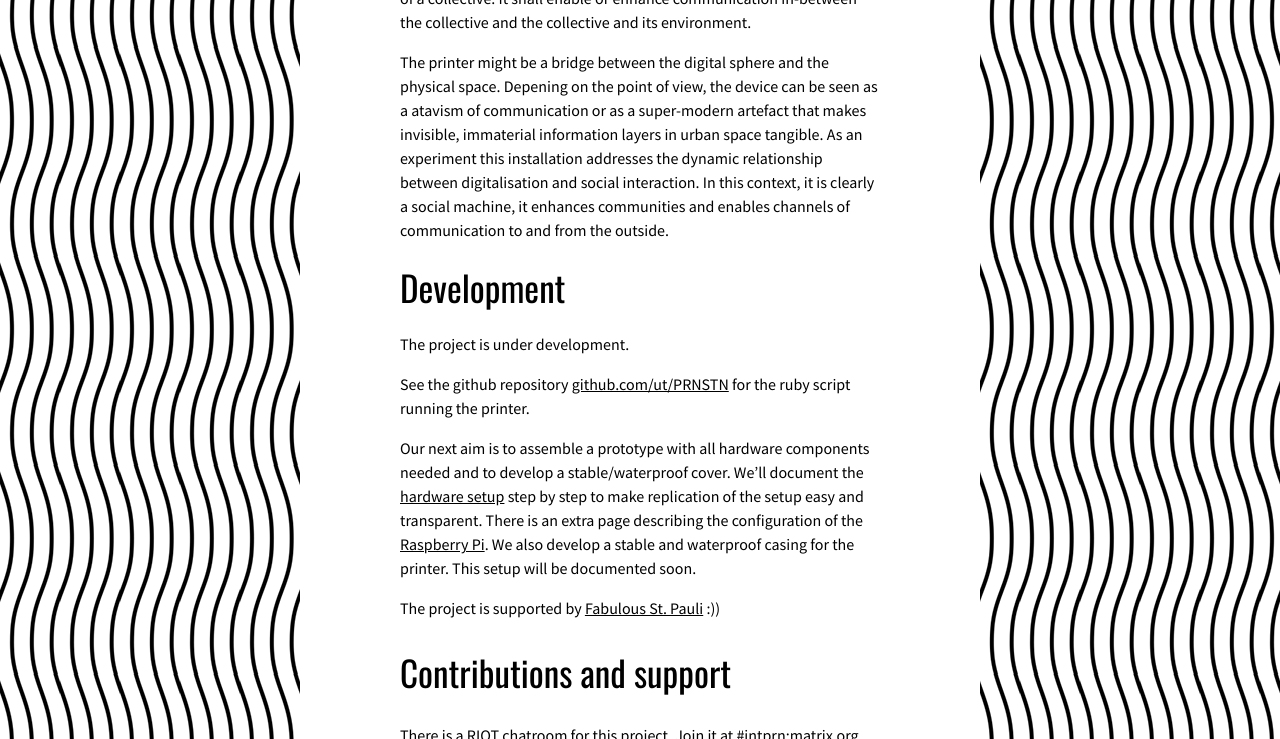
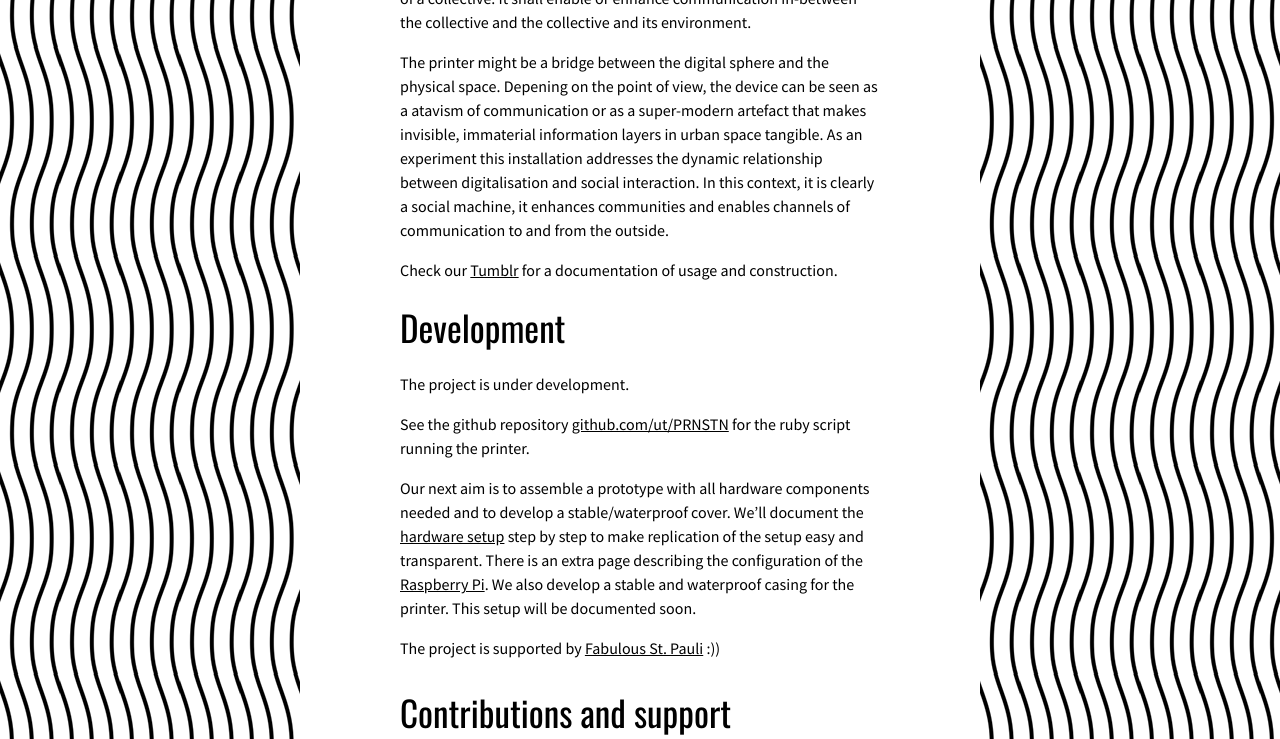
Before and after one commit to ut/INTPRN, a Jekyll site: the page built from index.md, in a window 1280 px wide and 900 px high, scrolled down 789 px, cut to the strip 0-739 px from the top of the window. Built offline with Jekyll 4.4.1, drawn with Linux system fonts in a browser that asks for light colours; emoji names are drawn with the system emoji font; our own code applies the rules of GitHub Pages for plain Markdown files.

Commit message:
add tumblr link

```diff
--- a/index.md
+++ b/index.md
@@ -11,6 +11,8 @@ layout: index
 The internet printer is a small device. It is composed of a mini-computer, a thermal printer and a button. It will be installed in the spatial contect of a collective. It shall enable or enhance communication in-between the collective and the collective and its environment.
 
 The printer might be a bridge between the digital sphere and the physical space. Depening on the point of view, the device can be seen as a atavism of communication or as a super-modern artefact that makes invisible, immaterial information layers in urban space tangible. As an experiment this installation addresses the dynamic relationship between digitalisation and social interaction. In this context, it is clearly a social machine, it enhances communities and enables channels of communication to and from the outside.
+
+Check our [Tumblr](https://lest-print-the-internet.tumblr.com/) for a documentation of usage and construction.
 
 ## Development
 
```
